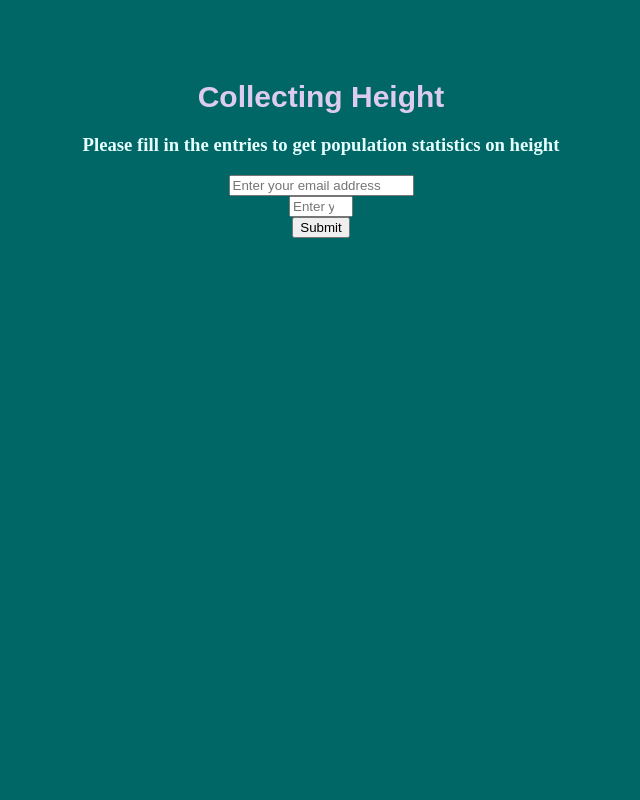
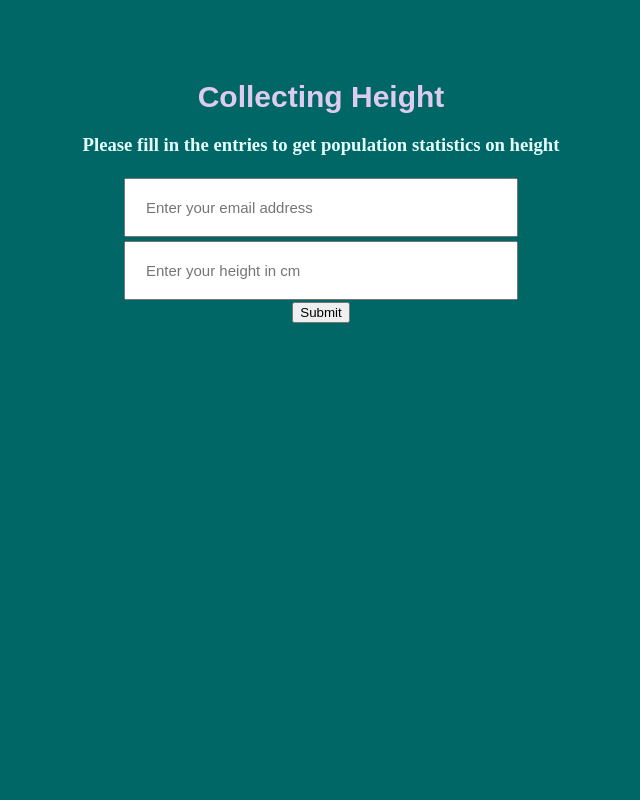
Before and after one commit to jsen95/Data-Collector, a Flask app: page / in a window 1280 px wide. Shown: the whole page, without its empty margins (319-959 px from the left). Run offline with Flask 2, Linux system fonts and the light colour scheme.

Commit message:
enlarged form input boxes

```diff
--- a/static/css/main.css
+++ b/static/css/main.css
@@ -19,3 +19,16 @@ html, body{
 	color: #DDCCEE;
 	margin-top: 80px;
 }
+
+.container form{
+	margin: 20px;
+}
+
+.container input{
+	width: 350px;
+	height: 15px;
+	font-size: 15px;
+	margin: 2px;
+	padding: 20px;
+	transition: all 0.2s ease-in-out;
+}
```
